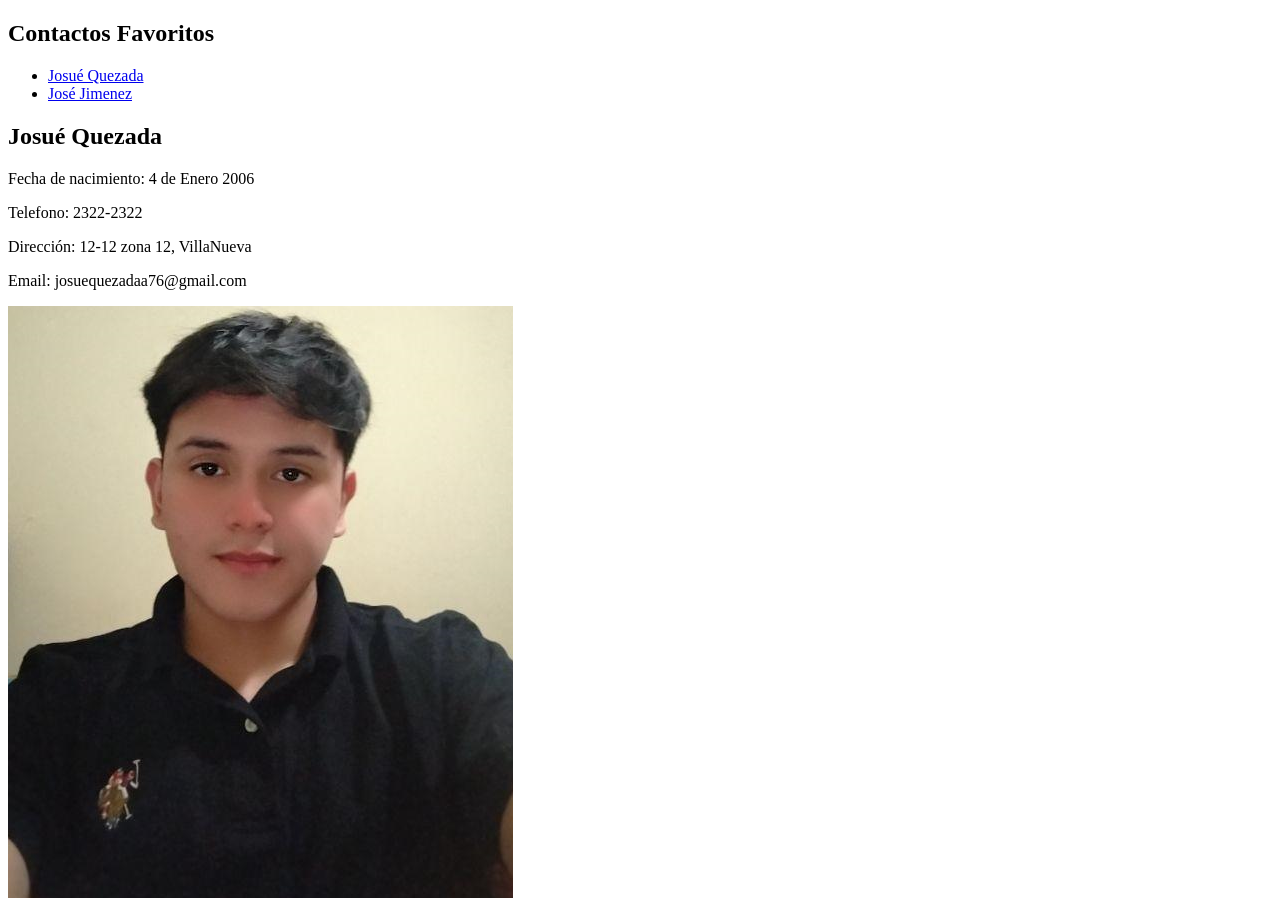
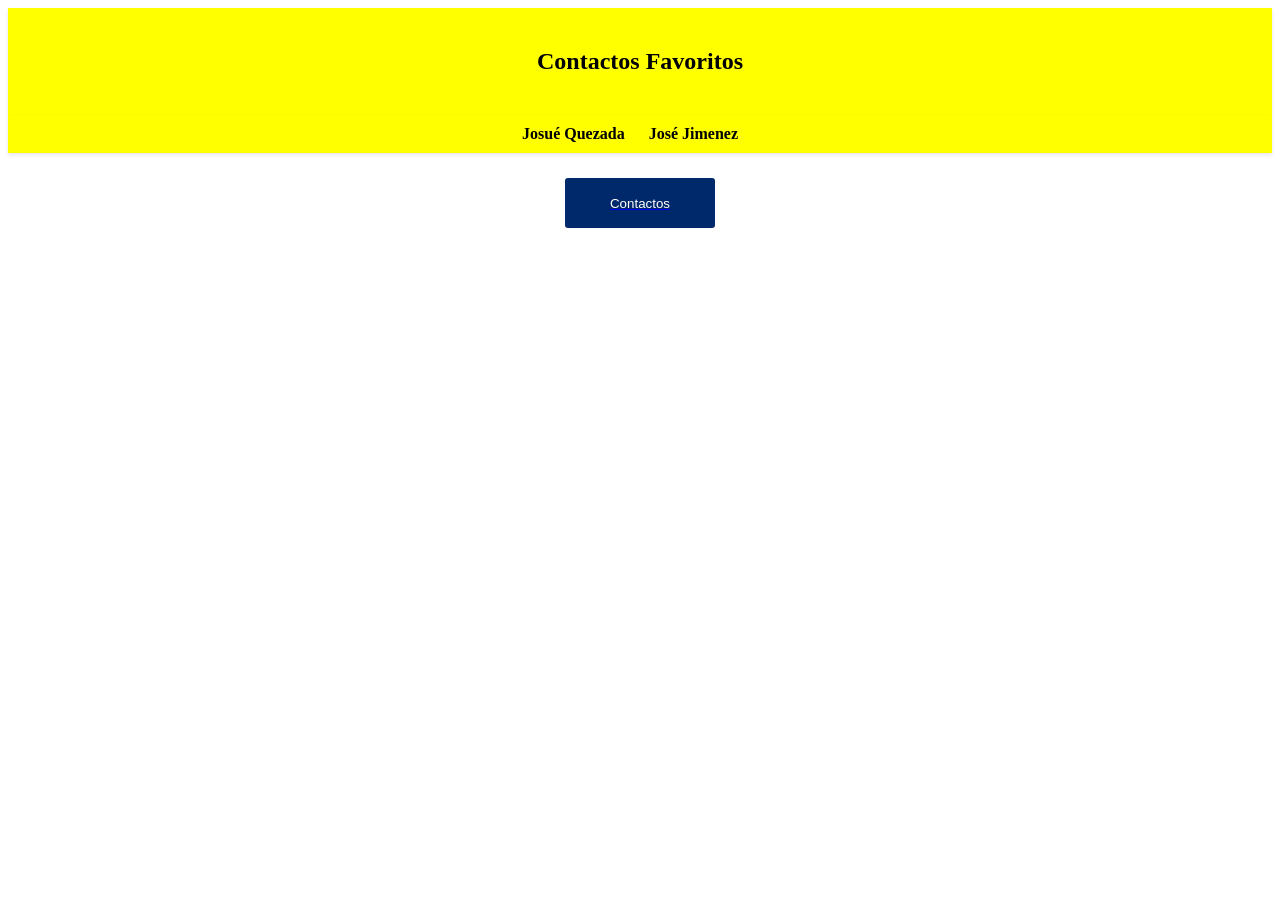
Before and after one commit to jquezada2022505/Laboratorio-PS-1, a plain HTML site: page assets/pages/favoritos.html in a window 1280 px wide. Shown: the top 898 px of the page. After the commit the page ends 800 px from the top, so only its background shows below. Drawn offline with Linux system fonts and the light colour scheme.

Commit message:
se modifico html y css de favoritos

```diff
--- a/assets/pages/favoritos.html
+++ b/assets/pages/favoritos.html
@@ -3,6 +3,7 @@
 <head>
     <meta charset="UTF-8">
     <meta name="viewport" content="width=device-width, initial-scale=1.0">
+    <link rel="stylesheet" href="../styles/favoritos.css">
     <title>Contactos Favoritos</title>
 </head>
 <body>
@@ -35,5 +36,6 @@
             <img src="../resources/img/FotoJose.jpg" alt="FotoJose">
         </section>
 
+        <a href="../pages/contacto.html"><button class="buttonMenuContactos">Contactos</button></a>
 </body>
 </html>
--- a/assets/styles/favoritos.css
+++ b/assets/styles/favoritos.css
@@ -0,0 +1,66 @@
+header {
+    color: black    ;
+    text-align: center;
+    padding: 20px;
+    background-color: yellow;
+    box-shadow: 0 2px 4px rgba(0, 0, 0, 0.1);
+}
+
+nav {
+    background-color: yellow;
+    padding: 10px 0;
+    box-shadow: 0 2px 4px rgba(0, 0, 0, 0.1);
+}
+
+nav ul {
+    list-style: none;
+    margin: 0;
+    padding: 0;
+    text-align: center;
+}
+
+nav ul li {
+    display: inline;
+    margin-right: 20px;
+}
+
+nav ul li a {
+    color: black;
+    text-decoration: none;
+    font-weight: bold;
+    transition: color 0.3s ease;
+}
+
+nav ul li a:hover {
+    color: gray;
+}
+
+.person-info {
+    display: none;
+    padding: 20px;
+    margin-top: 20px;
+    background-color: lightblue;
+    max-height: auto;
+    max-width: auto;
+}
+
+.person-info:target {
+    display: block;
+}
+
+.person-info h2 {
+    margin-top: 0;
+}
+
+button{
+    display: block;
+    margin: 0 auto;
+    margin-top: 2%;
+    background-color: #00296b;
+    color: #fff;
+    border: none;
+    border-radius: 3px;
+    cursor: pointer;
+    width: 150px;
+    height: 50px;
+}
```
